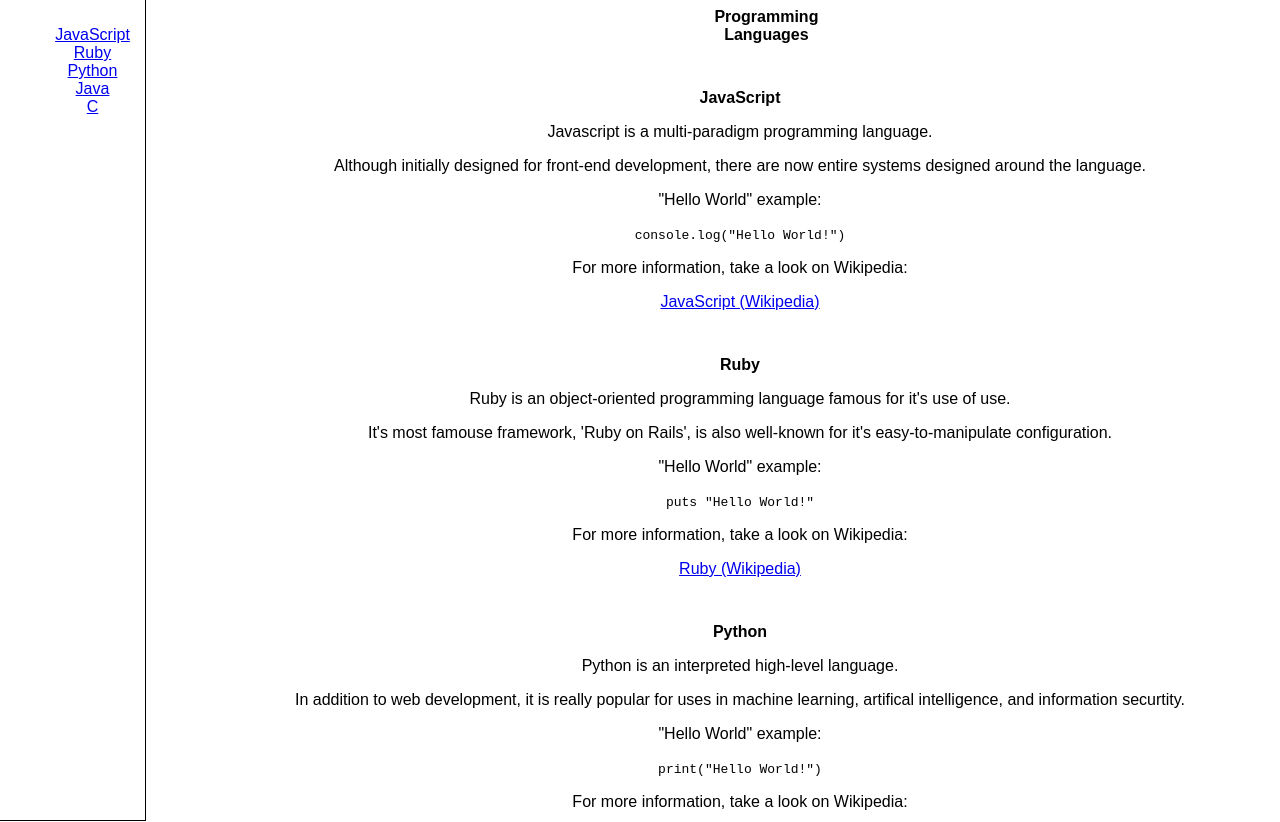
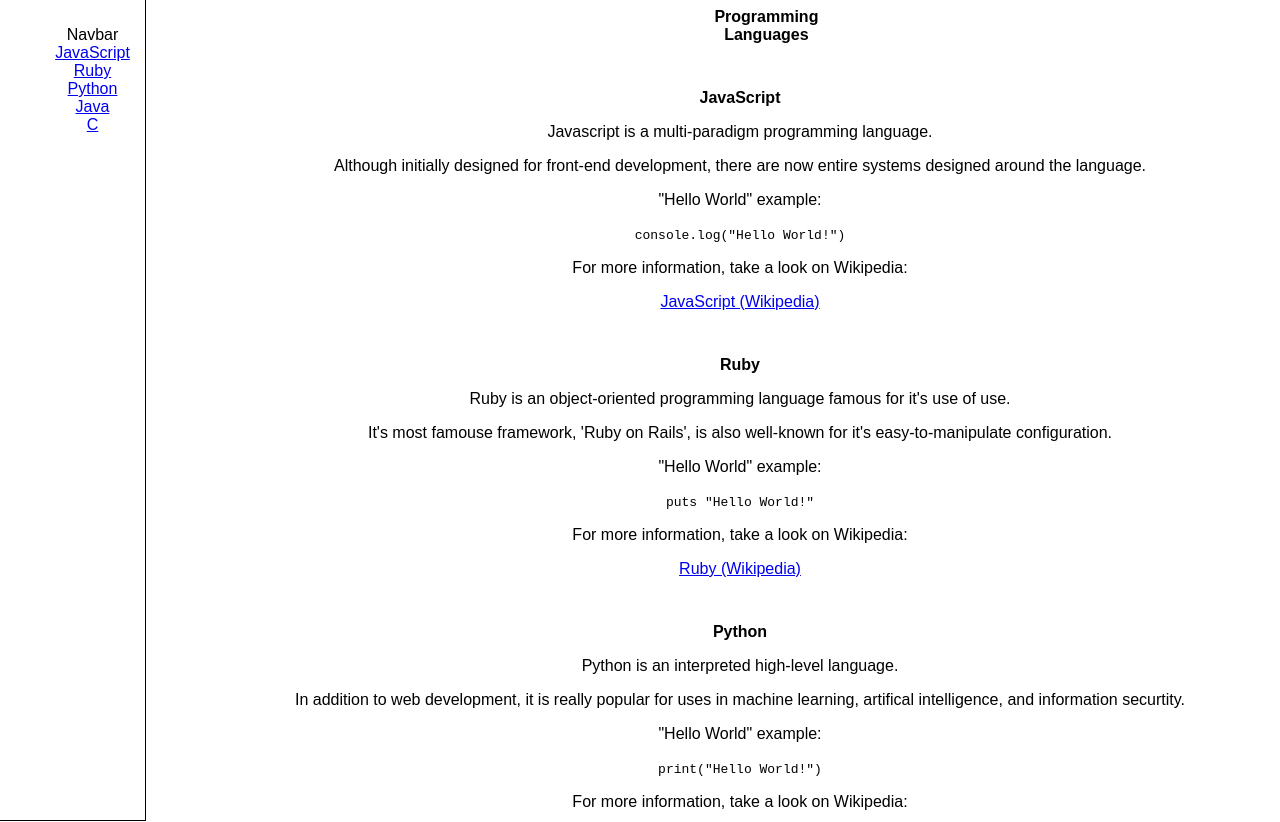
Before and after one commit to kingjbradz/technicaldocumentationpagefcc, a plain HTML site: page index.html in a window 1280 px wide. Shown: the top 822 px of the page. Drawn offline with Linux system fonts and the light colour scheme.

Commit message:
second commit

```diff
--- a/index.html
+++ b/index.html
@@ -9,11 +9,12 @@
         <meta name="viewport" content="width=device-width, initial-scale=1">
         <link rel="stylesheet" href="styles.css">
     </head>
-    <header id="title"><strong>Programming<br>Languages</strong></header>
     <body>
+        <header id="title"><strong>Programming<br>Languages</strong></header>
         <div id="nav-div">
             <nav id="navbar">
             <ul>
+                <header>Navbar</header>
                 <li><a href="#JavaScript" class="nav-link">JavaScript</a></li>
                 <li><a href="#Ruby" class="nav-link">Ruby</a></li>
                 <li><a href="#Python" class="nav-link">Python</a></li>
```
